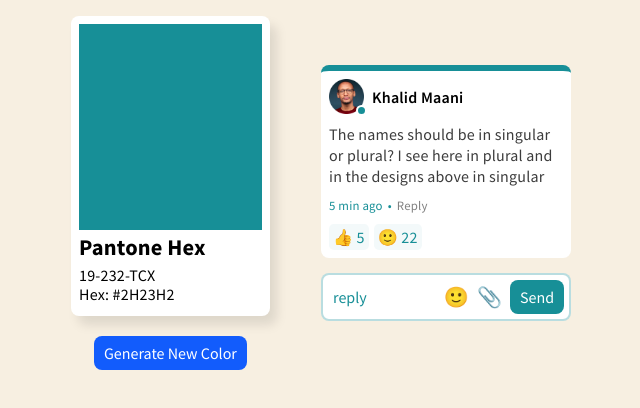
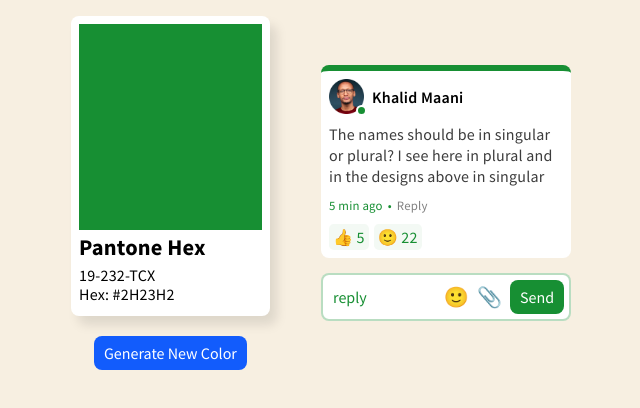
Before and after one commit to maanikhalid/Color-Flipper, a plain HTML site: page index.html in a window 1280 px wide. Shown: the whole page, without its empty margins (319-959 px from the left). Drawn offline with Linux system fonts and the light colour scheme.

Commit message:
Update style.css

```diff
--- a/style.css
+++ b/style.css
@@ -2,8 +2,8 @@
 
 /* Variables */
 :root {
-    --main-color: 23,143,151;
-    --main-color-inverse: 123,143,51;
+    --main-color: 23,143,51;
+    --main-color-inverse: 23,143,51;
     --btn: 18,92,252;
     --br-radius: 8px;
     --innerPad: 8px;
```
